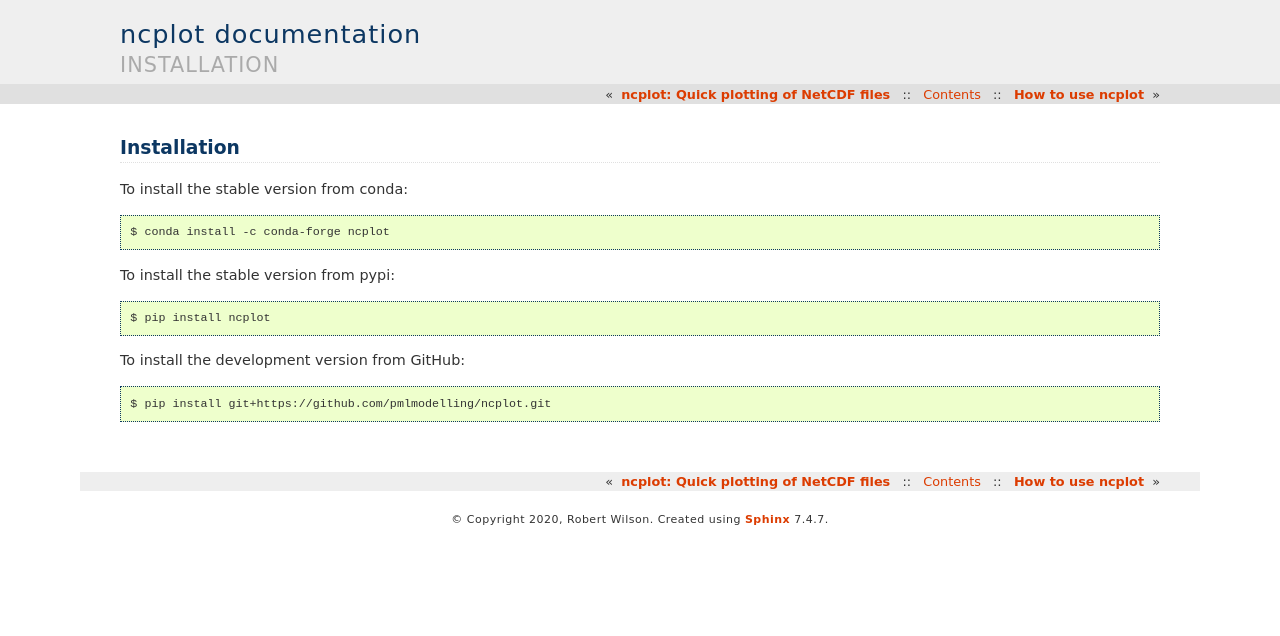
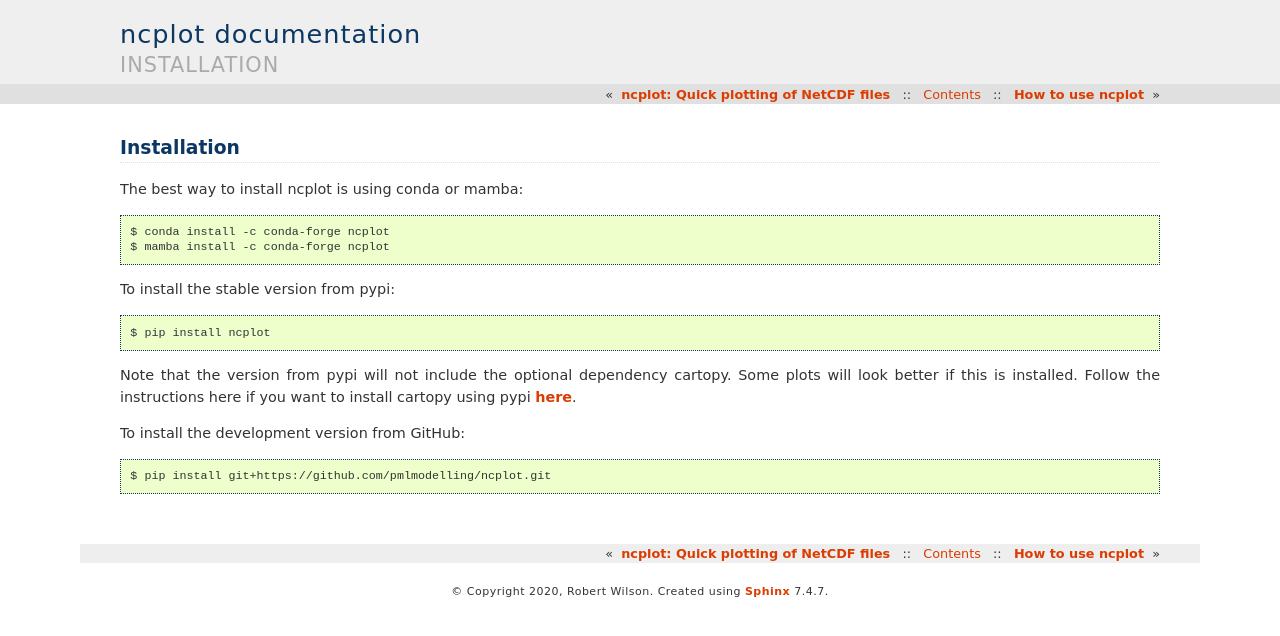
Before and after one commit to pmlmodelling/ncplot, a Sphinx documentation site: the page built from docs/source/installing.rst, in a window 1280 px wide. Shown: the top 636 px of the page. Built offline with Sphinx 7.4.7, drawn with Linux system fonts in a browser that asks for light colours.

Commit message:
add cartopy note to install

```diff
--- a/docs/source/installing.rst
+++ b/docs/source/installing.rst
@@ -1,14 +1,17 @@
 Installation
 ============
 
-To install the stable version from conda::
+The best way to install ncplot is using conda or mamba::
 
    $ conda install -c conda-forge ncplot
+   $ mamba install -c conda-forge ncplot
 
 To install the stable version from pypi::
 
    $ pip install ncplot
 
+Note that the version from pypi will not include the optional dependency cartopy. Some plots will look better if this is installed. Follow the instructions here if you want to install cartopy using pypi `here <https://scitools.org.uk/cartopy/docs/latest/installing.html>`__.
+
 
 To install the development version from GitHub::
 
```
